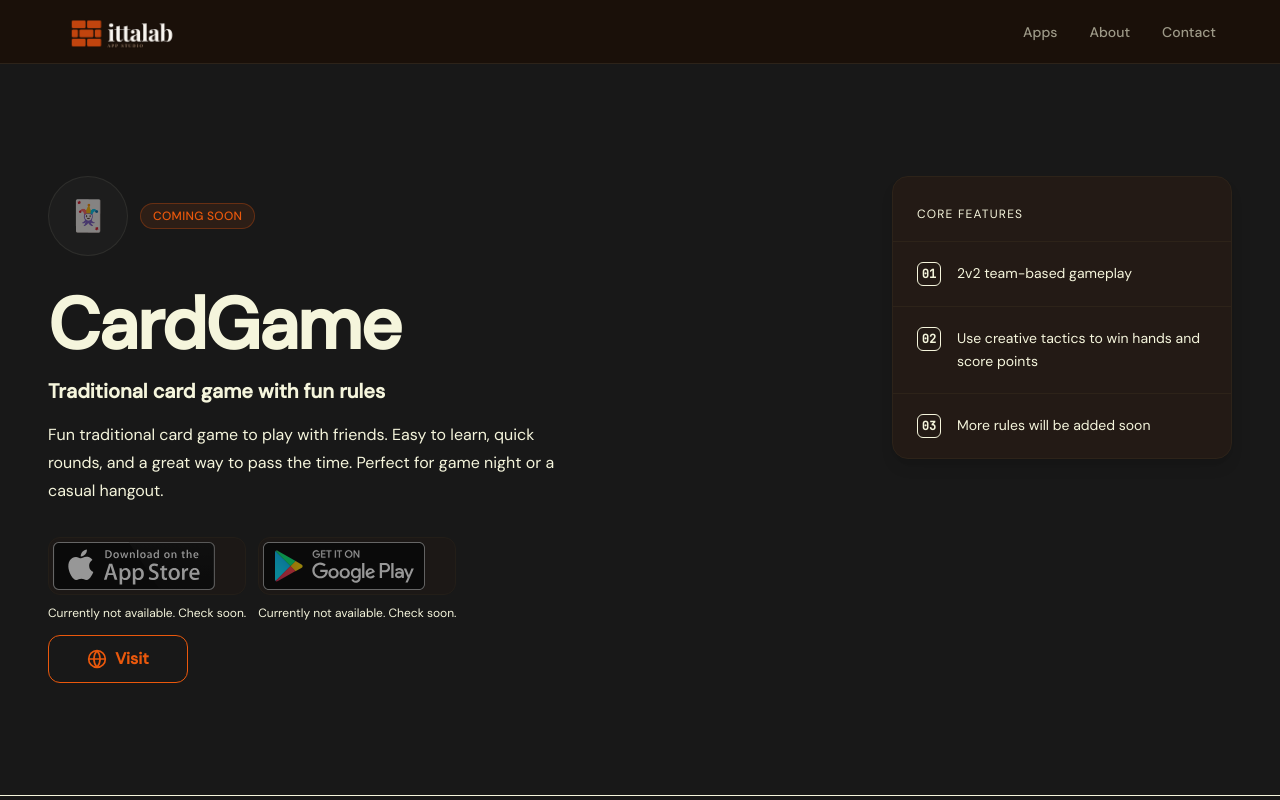
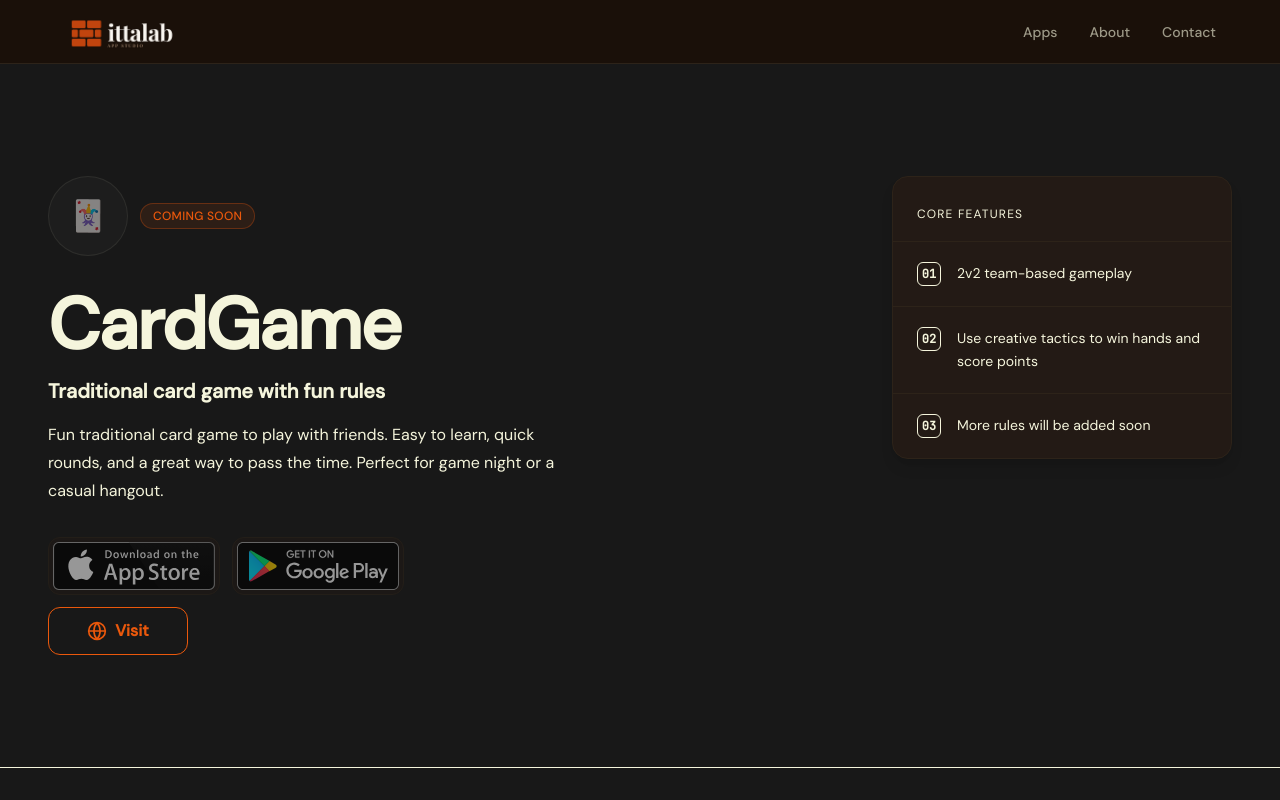
Before and after one commit to ittalab/ittalab-wesbite, a Next.js app: page /apps/cardgame in a window 1280 px wide. Shown: the top 800 px of the page. Built offline with nearby package versions, Linux system fonts and the light colour scheme.

Commit message:
store notice

```diff
--- a/components/apps/AppHero.tsx
+++ b/components/apps/AppHero.tsx
@@ -1,4 +1,6 @@
-import React from "react";
+"use client";
+
+import React, { useEffect, useState } from "react";
 import Link from "next/link";
 import type { App } from "@/lib/apps";
 import { cn } from "@/lib/utils";
@@ -14,6 +16,23 @@ export default function AppHero({ app }: AppHeroProps) {
   const isComingSoon = app.status === "in-development";
   const isFanPitch = app.slug === "fanpitch";
   const features = app.features.slice(0, 6);
+  const [storeNotice, setStoreNotice] = useState<string | null>(null);
+
+  useEffect(() => {
+    if (!storeNotice) {
+      return;
+    }
+
+    const timeoutId = window.setTimeout(() => {
+      setStoreNotice(null);
+    }, 5000);
+
+    return () => window.clearTimeout(timeoutId);
+  }, [storeNotice]);
+
+  const handleUnavailableStoreClick = () => {
+    setStoreNotice("Currently not available. Check out soon.");
+  };
 
   const renderStoreBadge = ({
     href,
@@ -44,15 +63,16 @@ export default function AppHero({ app }: AppHeroProps) {
     }
 
     return (
-      <div className="flex min-w-0 flex-col gap-2" aria-disabled="true">
+      <button
+        type="button"
+        onClick={handleUnavailableStoreClick}
+        className="flex min-w-0 flex-col gap-2 text-left transition-opacity duration-150 hover:opacity-80 focus-visible:outline focus-visible:outline-2 focus-visible:outline-offset-2 focus-visible:outline-primary"
+      >
         <div className="flex-shrink-0 rounded-xl border border-[#2D2319] bg-[#231A15]/70 p-1 opacity-55">
           {/* eslint-disable-next-line @next/next/no-img-element */}
           <img src={iconSrc} alt={alt} style={{ height: 48, width: "auto", display: "block" }} />
         </div>
-        <span className="max-w-[220px] text-xs leading-5 text-foreground-muted">
-          Currently not available. Check soon.
-        </span>
-      </div>
+      </button>
     );
   };
 
@@ -95,6 +115,12 @@ export default function AppHero({ app }: AppHeroProps) {
                   ariaLabel: "Get it on Google Play",
                 })}
               </div>
+
+              {storeNotice ? (
+                <p className="max-w-[320px] text-xs leading-5 text-foreground-muted" aria-live="polite" role="status">
+                  {storeNotice}
+                </p>
+              ) : null}
 
               <CTAButton
                 href={app.websiteUrl || "https://ittalab.com/coming-soon"}
```
